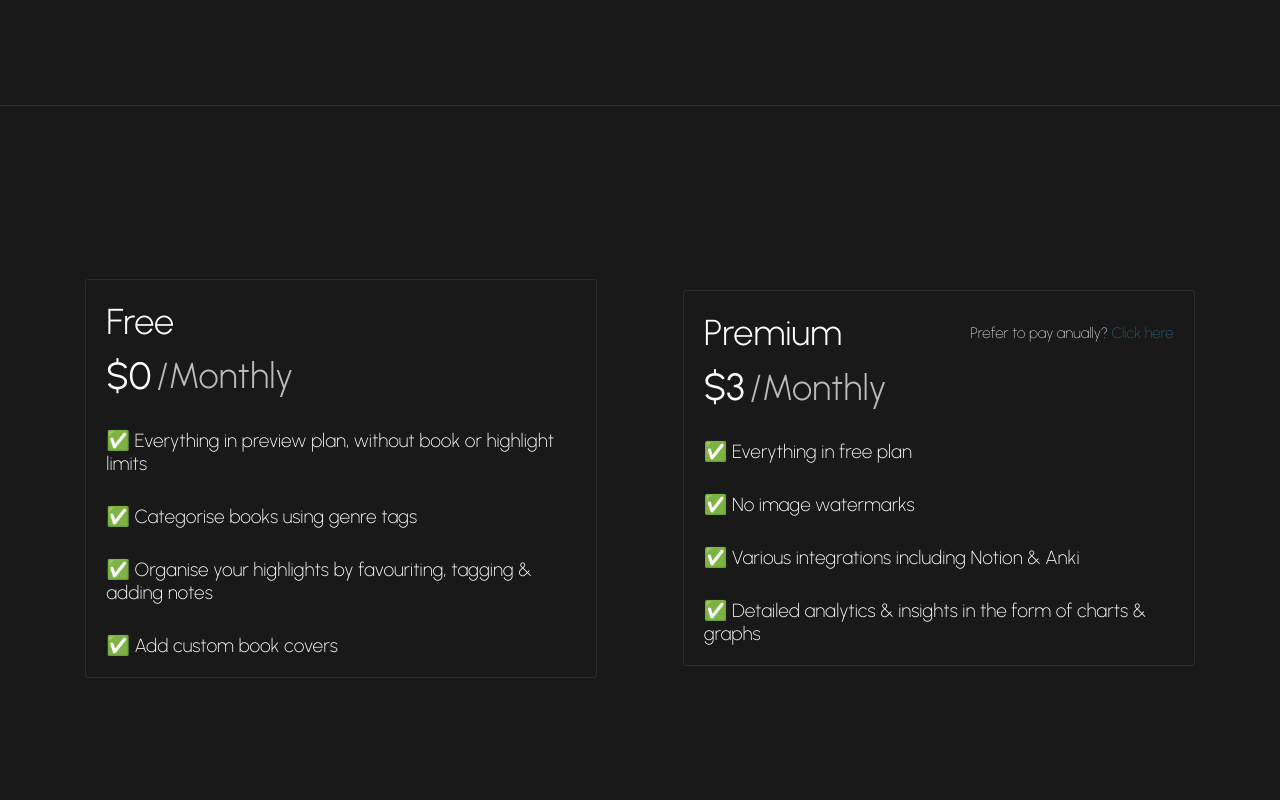
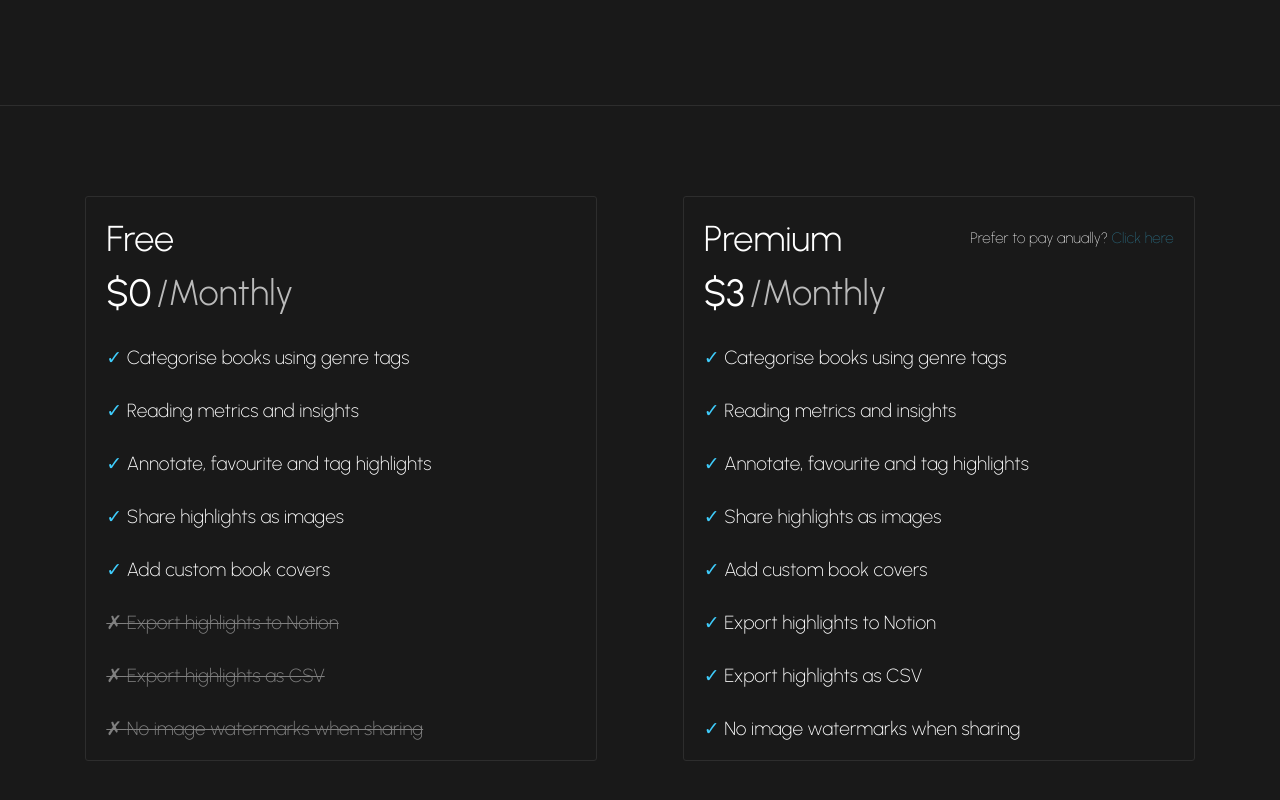
Before and after one commit to ssutl/KTON-Landing, a Next.js app: page / in a window 1280 px wide. Shown: the part 3206-4006 px from the top of the page. Built offline with nearby package versions, Linux system fonts and the light colour scheme; no server answers.

Commit message:
refactors membership card styling and content

```diff
--- a/src/Components/MembershipCard.tsx
+++ b/src/Components/MembershipCard.tsx
@@ -1,17 +1,17 @@
 import styles from "../styles/MembershipCard.module.scss";
-import { useRouter } from "next/router";
 import React, { useState, useEffect, useContext } from "react";
 
 interface MembershipCardProps {
 	type: "Free" | "Premium";
 }
 
+type Feature = {
+	description: string;
+	plan: MembershipCardProps["type"];
+};
+
 const MembershipCard = ({ type }: MembershipCardProps) => {
-  const router = useRouter();
-
-  const [billing_type, setBillingType] = useState<"Monthly" | "Anually">(
-    "Monthly"
-  );
+	const [billing_type, setBillingType] = useState<"Monthly" | "Anually">("Monthly");
 	const [price, setPrice] = useState(0);
 
 	useEffect(() => {
@@ -22,23 +22,42 @@ const MembershipCard = ({ type }: MembershipCardProps) => {
 				setPrice(30);
 			}
 		}
-  }, [billing_type]);
+	}, [billing_type, type]);
 
-  const freeFeatures = [
-    "Everything in preview plan, without book or highlight limits",
-    "Categorise books using genre tags",
-    "Organise your highlights by favouriting, tagging & adding notes",
-    "Add custom book covers",
+	const platformFeatures: Feature[] = [
+		{
+			description: "Categorise books using genre tags",
+			plan: "Free",
+		},
+		{
+			description: "Reading metrics and insights",
+			plan: "Free",
+		},
+		{
+			description: "Annotate, favourite and tag highlights",
+			plan: "Free",
+		},
+		{
+			description: "Share highlights as images",
+			plan: "Free",
+		},
+		{
+			description: "Add custom book covers",
+			plan: "Free",
+		},
+		{
+			description: "Export highlights to Notion",
+			plan: "Premium",
+		},
+		{
+			description: "Export highlights as CSV",
+			plan: "Premium",
+		},
+		{
+			description: "No image watermarks when sharing",
+			plan: "Premium",
+		},
 	];
-
-  const premiumFeatures = [
-    "Everything in free plan",
-    "No image watermarks",
-    "Various integrations including Notion & Anki",
-    "Detailed analytics & insights in the form of charts & graphs",
-  ];
-
-  const features = type === "Free" ? freeFeatures : premiumFeatures;
 
 	return (
 		<div className={`${styles.membershipCard}`}>
@@ -55,8 +74,7 @@ const MembershipCard = ({ type }: MembershipCardProps) => {
 							}
 						}}
 					>
-            Prefer to pay {billing_type === "Anually" ? "monthly" : "anually"}?{" "}
-            <span>Click here</span>
+						Prefer to pay {billing_type === "Anually" ? "monthly" : "anually"}? <span>Click here</span>
 					</p>
 				)}
 			</div>
@@ -65,11 +83,25 @@ const MembershipCard = ({ type }: MembershipCardProps) => {
 				<h2>/{billing_type}</h2>
 			</div>
 			<div className={styles.membershipCardFeatures}>
-        {features.map((feature, index) => (
+				{platformFeatures.map(({ description, plan }, index) => {
+					const isNotFreeTier = type === "Free" && plan !== "Free";
+					return (
 						<div key={index} className={styles.featureItem}>
-            <h3>✅ {feature}</h3>
+							<h3
+								style={
+									isNotFreeTier
+										? { color: "grey", textDecoration: "line-through", textDecorationThickness: "0.5px" }
+										: { color: "white" }
+								}
+							>
+								<span style={isNotFreeTier ? { color: "grey" } : { color: "#3fcdfc" }}>
+									{isNotFreeTier ? "✗ " : "✓ "}
+								</span>
+								{description}
+							</h3>
 						</div>
-        ))}
+					);
+				})}
 			</div>
 		</div>
 	);
```
Lines whose indentation alone changed are shown as unchanged.
